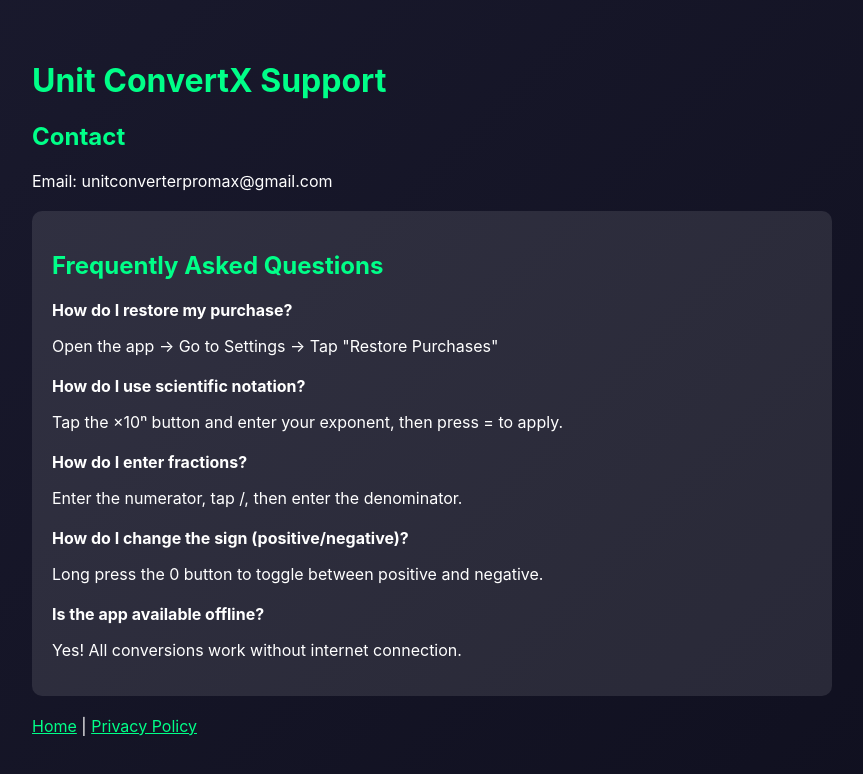
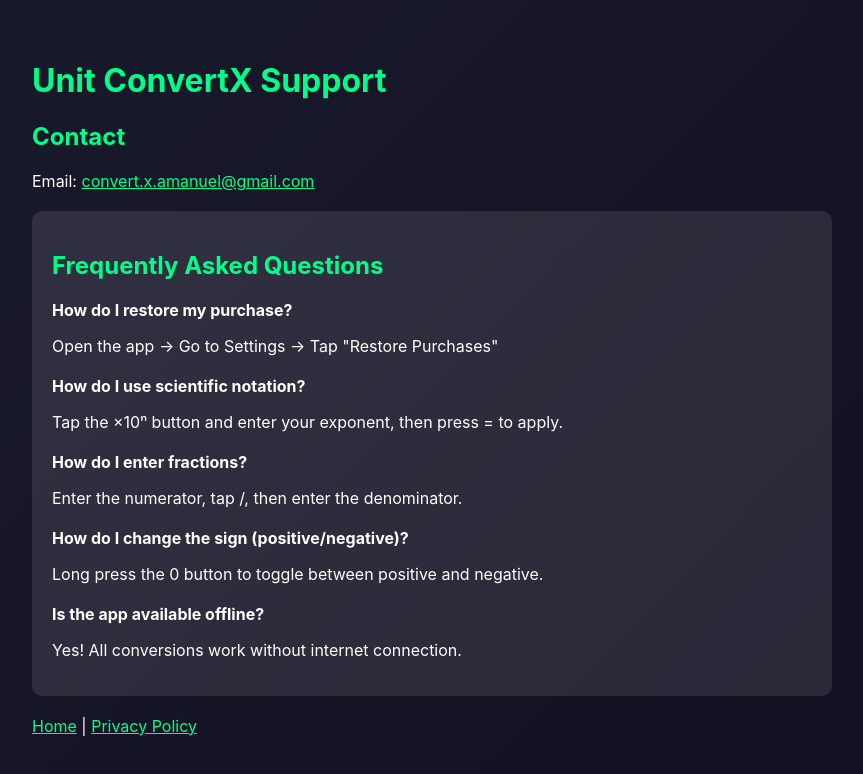
Before and after one commit to unitconverterpromax/.github.io, a plain HTML site: page support.html in a window 1280 px wide. Shown: the whole page, without its empty margins (208-1071 px from the left). Drawn offline with Linux system fonts and the light colour scheme.

Commit message:
Update support.html

```diff
--- a/support.html
+++ b/support.html
@@ -40,7 +40,7 @@
         <h1>Unit ConvertX Support</h1>
 
         <h2>Contact</h2>
-        <p>Email: unitconverterpromax@gmail.com</p>
+        <p>Email: <a href="mailto:convert.x.amanuel@gmail.com">convert.x.amanuel@gmail.com</a></p>
 
         <div class="faq">
             <h2>Frequently Asked Questions</h2>
```
